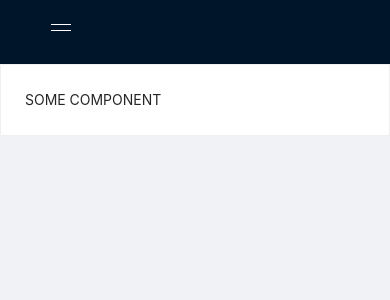
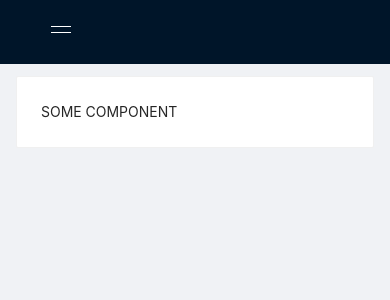
Before and after one commit to dev0614/dashboard-template, a React (Create React App) app: page / in a window 390 px wide. Shown: the top 300 px of the page. Built offline with nearby package versions, Linux system fonts and the light colour scheme.

Commit message:
feat(layout): update mobile sider styles

```diff
--- /dev/null
+++ b/src/components/layouts/mobile/MobileContent.tsx
@@ -0,0 +1,8 @@
+import styled from 'styled-components';
+import { Layout } from 'antd';
+
+const { Content } = Layout;
+
+export default styled(Content)`
+  padding: 0.75rem 1rem;
+`;
--- a/src/components/layouts/mobile/MobileLayout.tsx
+++ b/src/components/layouts/mobile/MobileLayout.tsx
@@ -4,10 +4,11 @@ import MobileSider from './MobileSider';
 import hamburgerIcon from '../../../assets/icons/hamburger.svg';
 import styled from 'styled-components';
 import { LayoutProps } from '../interfaces';
+import MobileContent from './MobileContent';
 
-const { Header, Content } = Layout;
+const { Header } = Layout;
 
-const MobileLayout: React.FC<LayoutProps> = ({ children, siderContent }) => {
+const MobileLayout: React.FC<LayoutProps> = ({ children, siderContent, logo }) => {
   const [siderCollapsed, setSiderCollapsed] = useState(true);
 
   const toggleSider = () => setSiderCollapsed(!siderCollapsed);
@@ -15,14 +16,14 @@ const MobileLayout: React.FC<LayoutProps> = ({ children, siderContent }) => {
 
   return (
     <LayoutStyled>
-      <MobileSider collapsed={siderCollapsed} toggleSider={toggleSider} siderCollapsed={siderCollapsed}>
+      <MobileSider collapsed={siderCollapsed} toggleSider={toggleSider} siderCollapsed={siderCollapsed} logo={logo}>
         {siderContent}
       </MobileSider>
       <Layout>
         <Header>
-          <Button type="text" icon={icon} onClick={toggleSider} />
+          <Button size="small" type="link" icon={icon} onClick={toggleSider} />
         </Header>
-        <Content>{children}</Content>
+        <MobileContent>{children}</MobileContent>
       </Layout>
     </LayoutStyled>
   );
--- a/src/components/layouts/mobile/MobileSider.tsx
+++ b/src/components/layouts/mobile/MobileSider.tsx
@@ -1,22 +1,30 @@
-import { Layout } from 'antd';
+import { Button, Layout } from 'antd';
 
-import React from 'react';
+import React, { ReactNode } from 'react';
 import { SiderProps } from 'antd/lib/layout';
 import styled from 'styled-components';
 import Overlay from '../../common/Overlay';
+import { CloseOutlined } from '@ant-design/icons';
 
 const { Sider } = Layout;
 
 interface MainSiderProps extends SiderProps {
   toggleSider: () => void;
   siderCollapsed: boolean;
+  logo: ReactNode;
 }
 
-const MobileSider: React.FC<MainSiderProps> = ({ children, toggleSider, siderCollapsed, ...props }) => {
+const MobileSider: React.FC<MainSiderProps> = ({ children, toggleSider, siderCollapsed, logo, ...props }) => {
   return (
     <>
       <SiderStyled trigger={null} collapsedWidth={0} collapsible={true} width={260} {...props}>
-        {children}
+        <SiderHeader>
+          <Button type="link" size="small" icon={<CloseIcon />} onClick={toggleSider} />
+        </SiderHeader>
+        <LogoDiv>
+          <a href="/">{logo}</a>
+        </LogoDiv>
+        <SiderContent>{children}</SiderContent>
       </SiderStyled>
       <Overlay onClick={toggleSider} show={!siderCollapsed} />
     </>
@@ -27,6 +35,31 @@ const SiderStyled = styled(Sider)`
   position: fixed;
   z-index: 2;
   height: 100%;
+  color: white;
+`;
+
+const SiderHeader = styled.div`
+  height: 3rem;
+  padding: 0 0.75rem 0 1rem;
+
+  display: flex;
+  justify-content: flex-end;
+  align-items: center;
+`;
+
+const CloseIcon = styled(CloseOutlined)`
+  color: ${(props) => props.theme.colors.white};
+`;
+
+const SiderContent = styled.div`
+  padding: 0.75rem 1rem;
+`;
+
+const LogoDiv = styled.div`
+  display: flex;
+  justify-content: center;
+  align-items: center;
+  padding: 0.5rem 1rem;
 `;
 
 export default MobileSider;
--- a/src/styles/_override_variables.less
+++ b/src/styles/_override_variables.less
@@ -6,4 +6,4 @@
 // Layout
 @layout-header-background: @primary-color;
 @layout-header-height: 48px;
-@layout-header-padding: 0 12px;
+@layout-header-padding: 0 1rem;
--- a/src/styles/theme.ts
+++ b/src/styles/theme.ts
@@ -24,11 +24,16 @@ export const desktopLayout = {
   contentOffset: '12rem',
 };
 
+export const mobileLayout = {
+  headerHeight: '3rem',
+};
+
 const theme = {
   colors,
   breakpoints,
   media,
   desktopLayout,
+  mobileLayout,
 };
 
 export default theme;
```
